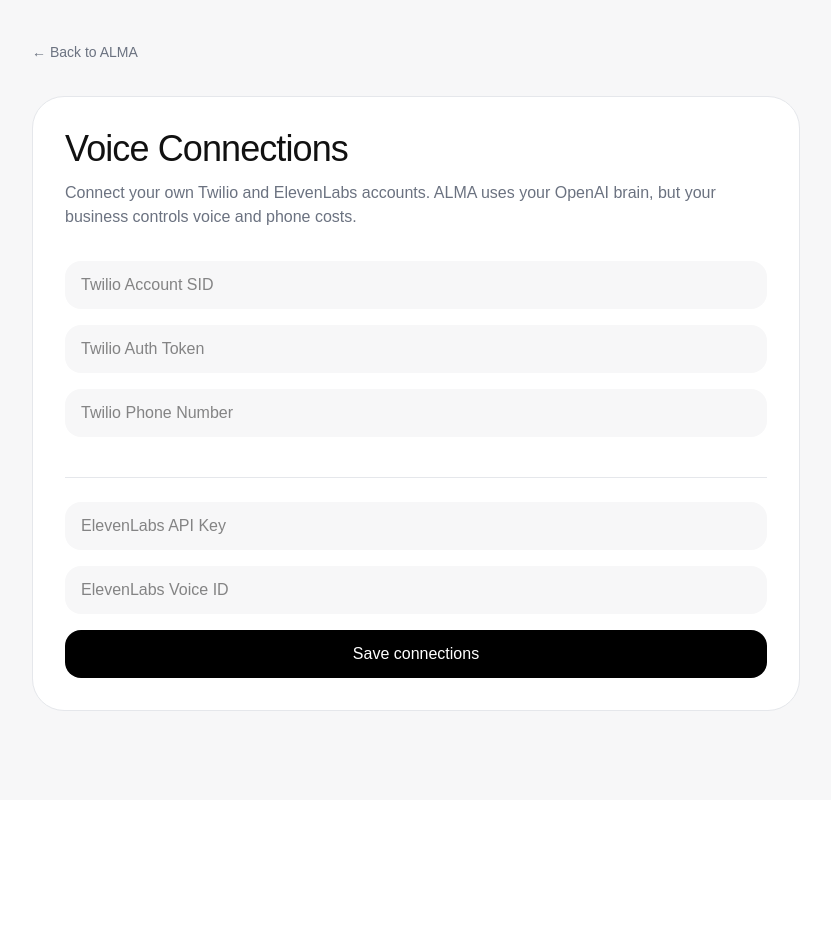
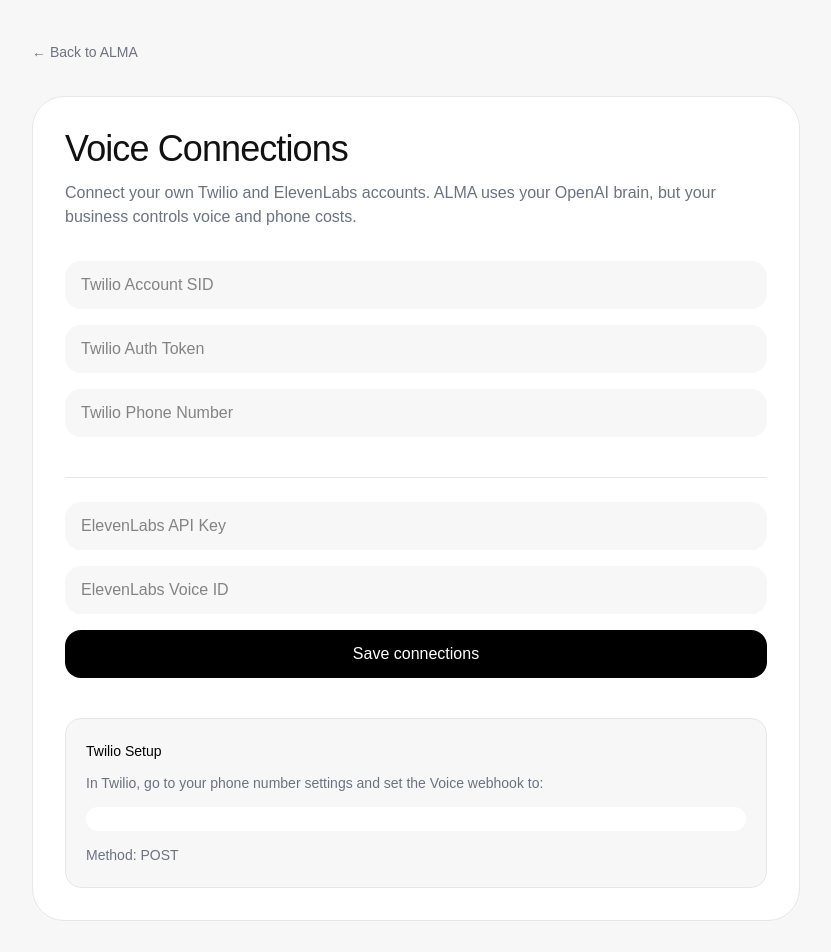
Before and after one commit to seaintCO/usaalma, a Next.js app: page /voice-connections in a window 1280 px wide. Shown: the top 952 px of the page, without its empty margins (224-1055 px from the left). Before the commit the page ends 800 px from the top, so only its background shows below. Built offline with nearby package versions, Linux system fonts and the light colour scheme; no server answers.

Commit message:
Add voice webhook setup instructions

```diff
--- /dev/null
+++ b/app/api/integrations/voice/webhook-url/route.ts
@@ -0,0 +1,9 @@
+import { NextResponse } from "next/server";
+
+export async function GET() {
+  const base = process.env.NEXT_PUBLIC_APP_URL || "";
+  return NextResponse.json({
+    incomingWebhookUrl: `${base}/api/voice/incoming`,
+    statusWebhookUrl: `${base}/api/voice/status`,
+  });
+}
--- a/app/voice-connections/page.tsx
+++ b/app/voice-connections/page.tsx
@@ -3,6 +3,7 @@
 import { useEffect, useState } from "react";
 
 export default function VoiceConnectionsPage() {
+  const [webhooks, setWebhooks] = useState<any>({ incomingWebhookUrl:"", statusWebhookUrl:"" });
   const [form, setForm] = useState<any>({
     twilio_account_sid:"",
     twilio_auth_token:"",
@@ -33,7 +34,7 @@
     else alert("Voice connections saved.");
   }
 
-  useEffect(()=>{ load(); }, []);
+  useEffect(()=>{ load(); fetch("/api/integrations/voice/webhook-url").then(r=>r.json()).then(setWebhooks); }, []);
 
   return (
     <main className="min-h-screen bg-[#F7F7F8] px-4 py-8 text-[#111] md:px-6 md:py-10">
@@ -59,6 +60,13 @@
             <button onClick={save} className="w-full rounded-2xl bg-black py-3 font-medium text-white">
               Save connections
             </button>
+
+            <div className="mt-6 rounded-2xl border border-[#E5E7EB] bg-[#F7F7F8] p-5 text-sm leading-6">
+              <div className="font-medium text-black">Twilio Setup</div>
+              <p className="mt-2 text-[#6B7280]">In Twilio, go to your phone number settings and set the Voice webhook to:</p>
+              <div className="mt-3 break-all rounded-xl bg-white p-3 font-mono text-xs">{webhooks.incomingWebhookUrl}</div>
+              <p className="mt-3 text-[#6B7280]">Method: POST</p>
+            </div>
           </div>
         </div>
       </div>
```
